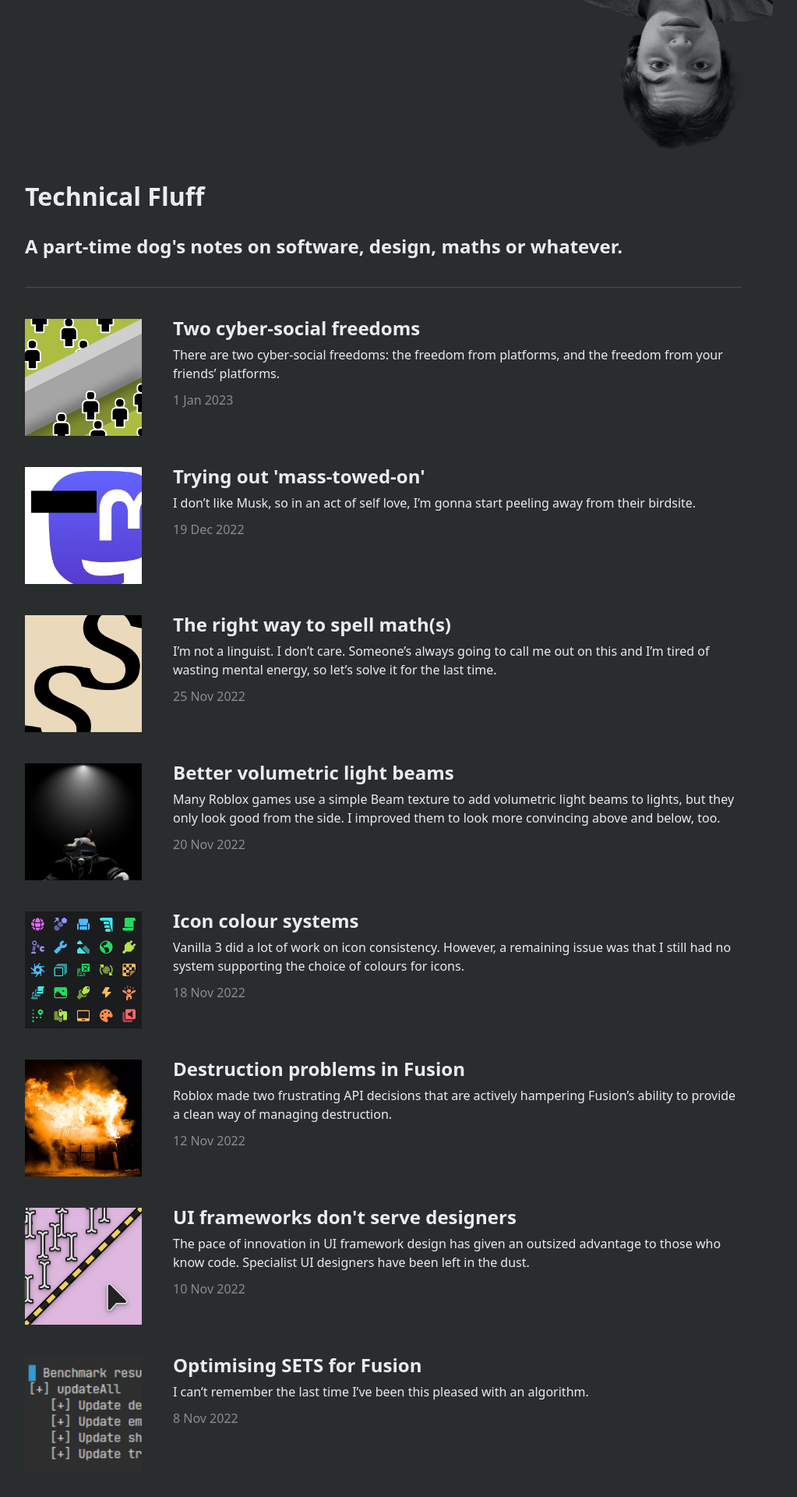
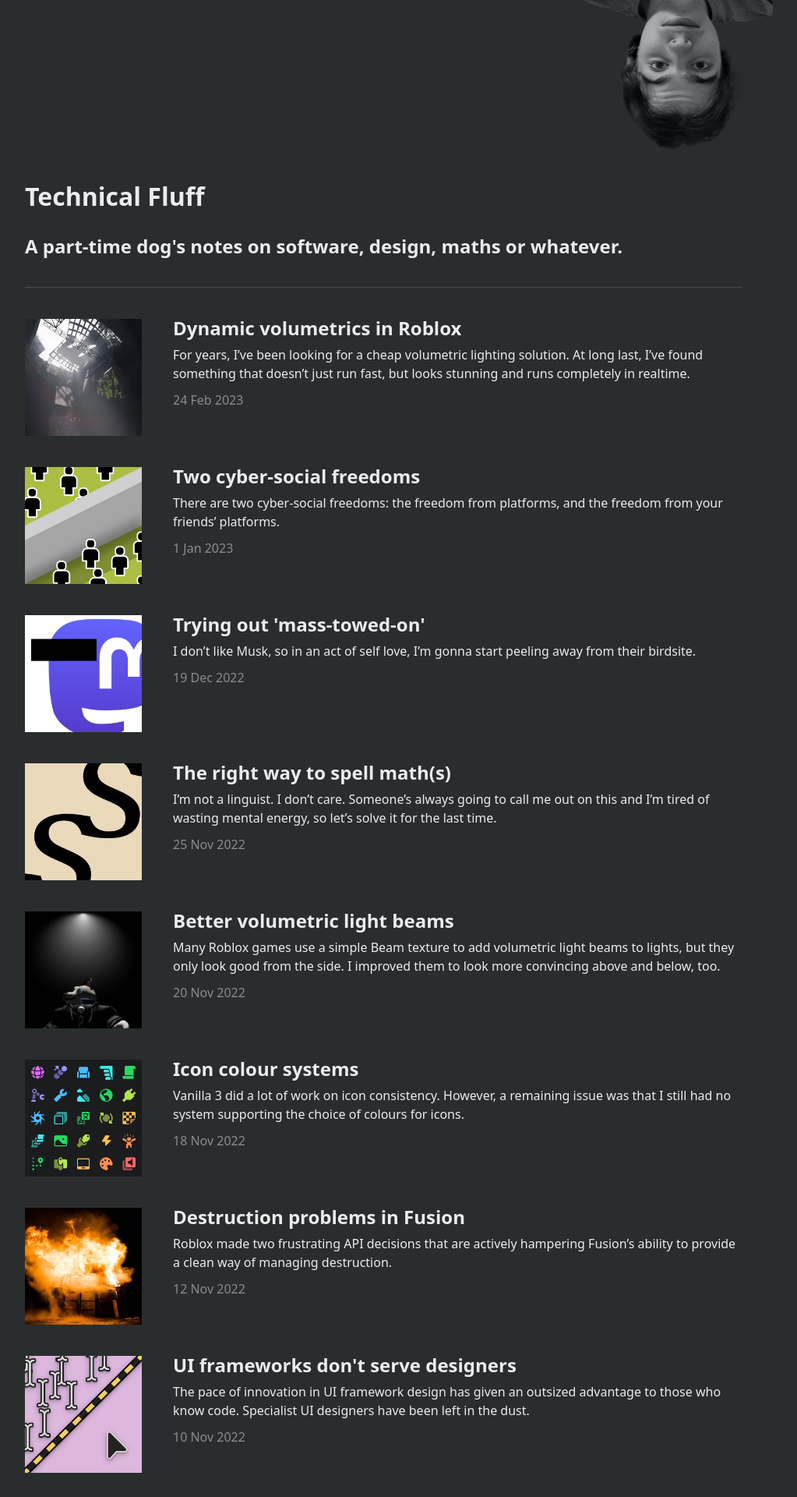
Before and after one commit to dphfox/technical-fluff, a Jekyll site: the page built from index.markdown, in a window 1280 px wide. Shown: the top 1920 px of the page at 78% size, without its empty margins (148-1171 px from the left). Built offline with Jekyll 4.4.1, drawn with Linux system fonts in a browser that asks for light colours; some web fonts are replaced; some of the changed lines change nothing that is shown.

Commit message:
Dynamic volumetrics in Roblox

```diff
--- /dev/null
+++ b/_posts/2023-02-24-dynamic-volumetrics-in-roblox.markdown
@@ -0,0 +1,335 @@
+---
+layout: post
+title:  "Dynamic volumetrics in Roblox"
+image:
+  path: "/assets/posts/dynamic-volumetrics-in-roblox/thumb.jpg"
+  width: 256
+  height: 256
+---
+
+For years, I've been looking for a cheap volumetric lighting solution. At long
+last, I've found something that doesn't just run fast, but looks stunning and
+runs completely in realtime.
+
+This blog post is intended as a dense overview of a naïve implementation. This
+blog post does *not* cover all aspects of making a production-ready volumetric
+fog system for Roblox, as that would be far too broad. Instead, this post
+focuses on the crux of the technique - the key elements that make it what it is.
+
+## Inspiration
+
+I was originally inspired by the volumetric fog implementation used in the
+Source 2 engine, most notably for Half Life: Alyx. Being a VR game, their
+volumetric fog solution couldn't be too expensive, so rather than opting for
+expensive ray-tracing methods, they employed a camera-aligned froxel grid system
+where nearby lights could populate the froxel grid with lighting information,
+later resampled as part of a post processing step to collect information about
+light scattered into the light path of a pixel.
+
+Their results looked quite pleasing, aside from some aliasing artifacts from the
+finite resolution of the froxels and a short-lived gap in the lighting when snap
+turning.
+
+<iframe width="560" height="315" src="https://www.youtube-nocookie.com/embed/G-XwwRzDnd0" title="YouTube video player" frameborder="0" allow="accelerometer; autoplay; clipboard-write; encrypted-media; gyroscope; picture-in-picture; web-share" allowfullscreen></iframe>
+
+## The idea
+
+Roblox already implements a volumetric lighting system, but it doesn't render it
+to the screen as fog. Instead, it uses it as a high-performance option for
+approximating realtime lighting on objects. This has existed in the engine for
+years and has been implemented across mobile, desktop and console:
+
+<iframe width="560" height="315" src="https://www.youtube-nocookie.com/embed/blfKzsAGa6I" title="YouTube video player" frameborder="0" allow="accelerometer; autoplay; clipboard-write; encrypted-media; gyroscope; picture-in-picture; web-share" allowfullscreen></iframe>
+
+This data structure already stores volumetric information about lights, albeit
+at a low resolution compared to modern volumetric lighting standards. Ideally we
+would resample this data structure to collect information about in-scattered
+light, however Roblox does not support user shaders or custom post processing
+effects of this nature. Instead, we'll need to use existing engine features to
+somehow sample the colour of the lighting throughout 3D space, and somehow
+accumulate that on-screen to represent the in-scattered light.
+
+## Voxel resampling and integration
+
+The first problem to solve is simple - how do you sample the voxel grid?
+
+Prior experimental solutions often use a stack of translucent planes to act as
+shadow catchers, usually either by layering parts or creating layered meshes.
+
+<iframe width="560" height="315" src="https://www.youtube-nocookie.com/embed/xianQjZb0QY" title="YouTube video player" frameborder="0" allow="accelerometer; autoplay; clipboard-write; encrypted-media; gyroscope; picture-in-picture; web-share" allowfullscreen></iframe>
+
+This is a terrible idea. It's true that the end result looks pretty, but this
+bleeds your framerate dry due to Roblox simply not being designed to handle that
+sort of thing. It's overdraw at its very worst, and matters aren't helped here
+by the way these surfaces catch shadows - by using the highest quality lighting
+engine available. This is a recipe for disaster.
+
+However, it's not entirely terrible. The idea of subdividing a volume into
+planes of shadow catchers has precedent in the real world, perhaps most
+obviously in Blender's realtime volumetric lighting solution for Eevee:
+
+![Comparing a finished Eevee render of a fog cube to an in-progress render. The in-progress render shows the cube is sliced by Eevee along the camera's Z axis.](/assets/posts/dynamic-volumetrics-in-roblox/EeveeVolume.jpg)
+
+In the limit, this is equivalent to integrating the lighting over the whole
+volume. We're performing a finite approximation of that integral by point
+sampling along a single axis. Indeed, Eevee's approach is to accumulate point
+samples at various depths and average them out to create a gradually-refining
+approximation of the true value of the lighting.
+
+For this reason, I decided to start by thinking about a froxel grid. The idea
+was to point sample the voxel grid from the centre of each froxel, and recast
+the sampled lighting information throughout the entire froxel. For this to work,
+we would need a low-quality light catcher positioned at the centroid of each
+froxel, which forms the projected shape of the froxel as seen from the camera
+when recasting light.
+
+That last step luckily isn't tricky, because given that Roblox uses a simple
+perspective projection, all cross-sections of a camera aligned frustum - when
+projected to the screen - share the exact same rectangular shape. This means a
+camera aligned froxel grid in 3D space projected onto the screen appears as a
+multi-layered uniform grid, due to cancelling out the foreshortening effects of
+perspective projection. Thus, any such light catcher need only be a camera
+aligned quad, so long as we do not expect to decouple the frustum from the
+camera.
+
+## Sacrificing control for light catching optimisations
+
+The next step is to decide on a light catching mechanism. Any remotely heavy
+instances such as handle adornments or surface GUIs were immediately ruled out.
+That left such instances as `Beam` and `ParticleEmitter`, intended for simpler
+visual effects. Of these, I chose `ParticleEmitter` to take advantage of engine
+optimisations related to the positioning and rendering of large numbers of
+3D points as camera aligned quads.
+
+However, as much as we earn in rendering and memory optimisations, we lose in
+control; `ParticleEmitter` does not allow for manual placement of particles.
+Instead, all particles must be processed through a point physics simulation.
+This was the next big problem to overcome, and required abandoning the prior
+idea of a pure froxel grid of point samples.
+
+The arrangement of froxels as seen from the camera was non-negotiable - the
+froxels *had* to line up correctly otherwise the final image would be far too
+unstable and unpredictable, leading to many difficulties especially around
+blending froxels. Notably, the
+[proof of concept](https://www.youtube.com/watch?v=enA4DrRN-jY) did *not*
+preserve this, hence why the overall effect is extremely smooth; this was to
+compensate for uneven positioning.
+
+However, the Z distribution of froxels was malleable; the only difference that
+the Z distribution made was to change the perpendicular depth of the sampling
+points, which if formed into camera aligned quads would need to be scaled
+proportionally to offset the foreshortening effect. This meant that the actual
+depth of the froxels did not matter, and so imprecision could be afforded
+here. The only visible artifact would be a slight inconsistency between areas of
+the rendered image when sampling areas of high contrast, due to sampling
+different areas of the voxel grid. However, the artifacts should only manifest
+at low Z resolution, and/or when the far plane is distant compared to the near
+plane.
+
+All of that is to say that each line of froxels at a given X and Y index can be
+represented as a single particle system travelling from the near plane to the
+far plane. The specific perpendicular distances of each point simulated by the
+particle system does not matter as long as the appropriate size sequence is set
+on the particle system. This is the approach I ended up using.
+
+<iframe width="560" height="315" src="https://www.youtube-nocookie.com/embed/b0jQH852u9s" title="YouTube video player" frameborder="0" allow="accelerometer; autoplay; clipboard-write; encrypted-media; gyroscope; picture-in-picture; web-share" allowfullscreen></iframe>
+
+One nice side effect I noticed during testing here was that Roblox seems to
+sample the voxel grid multiple times for a single particle, perhaps once at
+each vertex if I had to hazard a guess. However, the samples do seem to be
+averaged at least slightly, so the overall look is still blocky, albeit still
+representative of the shape of the lighting to some small extent. This has the
+unfortunate consequence that the way a froxel samples its light is anisotropic,
+probably, but it probably won't be noticeable or significant.
+
+## Recasting and froxel blending
+
+Now that our light catching quads are positioned appropriately in 3D space and
+are sampling the voxel grid adequately, we need to configure them to recast
+their light and blend togther in a pleasing fashion. Some of this work is done
+for us already; `ParticleEmitter` performs feathering against the depth buffer
+for us as long as the quads exactly face the camera. We just need to figure out
+how to make them blend with each other.
+
+It should be self-evident that any order-dependent blending is not going to cut
+it here. We already sacrificed control over the specific perpendicular depth of
+our quads long ago, so we're strictly limited to OIT methods unless you enjoy
+flickering and shimmering. This rules out traditional alpha blending completely.
+
+However, Roblox *does* have an order-independent blending mode - additive.
+Additive blending is technically a form of OIT because addition is an
+associative operation, so the order of the blended items does not matter. We
+will employ that here to remove the sorting artifacts from the end result;
+however, this means that our volumetric lighting system on its own won't be able
+to simulate out-scattering or light extinction. Of course, we should note here
+that our system is also completely incapable of simulating out-scattering or
+light extinction between light sources and surfaces anyway, but
+[since Roblox's rendering already sacrifices physics on the altar of graphics](http://c0de517e.blogspot.com/2019/05/seeing-whole-physically-based-picture.html),
+our physical inaccuracy here doesn't really matter.
+
+Next, we need to smoothly blend our light catching quads together. The quad
+should be maximally bright in the centre, then gradually trade brightness with
+the adjacent quad until the adjacent quad is maximally bright. Right now though,
+our quads don't touch the centres of adjacent quads - instead, they only reach
+halfway so that they don't overlap. The scale can be doubled to address this,
+such that there's enough room to completely blend from one quad centre to the
+next. Note that this will double the amount of overdraw.
+
+Now to craft the texture for the quads. Consider the square formed by the
+centres of four quads adjacent to each other. At each corner, there should be
+maximal contribution from that one quad, and zero contribution from the others.
+As we move vertically, the contribution should linearly trade off between the
+top and bottom quads, and as we move horizontally, the same should occur between
+the left and right quads. In other words, we should bilinearly interpolate the
+contribution of the quads within that square. It's simple enough to write a
+program that calculates the individual contribution for one of the square's
+corners, then copy it around a centre point to yield the final quad contribution
+texture.
+
+<figure>
+	<img src="/assets/posts/dynamic-volumetrics-in-roblox/QuadTexture.png" alt="The basic bilinear interpolation texture used by each quad.">
+</figure>
+
+By placing four instances of the contribution texture at each corner of the
+square, assigning each a colour and then additively blending them together, you
+can see the bilinear interpolation occur:
+
+<figure>
+	<img src="/assets/posts/dynamic-volumetrics-in-roblox/QuadBlending.png" alt="Demonstrating how the texture blends with itself additively.">
+</figure>
+
+This is what will allow us to smooth out the results of our point sampling. Even
+if there are step differences between adjacent samples, this interpolation
+ensures a minimum C0/G0 continuity across the entire cross-section, and as such
+vastly improves the visual quality of the result.
+
+However, this blending approach is not without issue. The primary issue is that
+the blending between adjacent samples occurs *after transparency has been
+applied*, which means the number of available bits to represent the precise
+colour gradients needed may be severely reduced. In the worst case, this can
+lead to serious banding artifacts caused by the finite colour depth of the
+framebuffer. Discussions about how best to address and mask these issues fall
+outside of the scope of this post, however, and deserve their own analyses and
+explanations one day. For the time being, it is left as an exercise to the
+reader.
+
+![Demonstrating highly visible colour banding artifacts due to limited colour depth.](/assets/posts/dynamic-volumetrics-in-roblox/ColourBanding.jpg)
+
+The secondary issue is to do with light leaking. As the scale of the quads
+increase, they can contribute light to areas of the scene which appear further
+away from the point sample. Since we don't account for occlusion, it's
+theoretically very possible for contributed light to pass through walls and
+other scene geometry. However, Roblox's multiple samples per particle, as well
+as existing light leaking through thin walls in their own voxel representation,
+effectively mask any leaking that would otherwise occur due to our blending, so
+the issue is not considered important enough to warrant a fix.
+
+By this point, you should have all of the pieces to assemble a barebones
+implementation of a volumetric lighting system. It's far from production ready,
+and will suffer huge visual artifacting in all but the most optimal conditions,
+but it should give you an impression of what the technique is capable of.
+
+<iframe width="560" height="315" src="https://www.youtube-nocookie.com/embed/SNV6MkQSwZE" title="YouTube video player" frameborder="0" allow="accelerometer; autoplay; clipboard-write; encrypted-media; gyroscope; picture-in-picture; web-share" allowfullscreen></iframe>
+
+## Demonstration
+
+It's all well and good producing a volumetric lighting technique that works in
+theory, but my true motive is to get as many people to care about high quality
+volumetric lighting as possible. The best way to do that is to get people to
+actually *use it*, and show that there's good demand for it. As a result, I've
+poured extra time into making a full implementation of the technique described
+here, and addressing the various places it falls down using further techniques
+not described here for brevity. To show you what a full system can be capable of,
+and hopefully to get you inspired and excited for volumetric lighting, I've
+taken a few screenshots of the full system in action in a few places.
+
+If you'd like to use it in your own game, I'm distributing it under the VOLUMIKA
+brand name. [Check out the promotional page here if you're interested.](https://elttob.uk/go/volumika)
+
+*All following screenshots use Future lighting. Click any shot for the full
+uncompressed 4K file. This blog post only covers a subset of the techniques used
+in the production of these shots, as mentioned above.*
+
+[![The first puzzle of Interval with volumetric fog.](/assets/posts/dynamic-volumetrics-in-roblox/Interval1.jpg)](/assets/posts/dynamic-volumetrics-in-roblox/Interval1.png)
+[![The last puzzle of Interval with volumetric fog.](/assets/posts/dynamic-volumetrics-in-roblox/Interval2.jpg)](/assets/posts/dynamic-volumetrics-in-roblox/Interval2.png)
+[![The Mansion of Wonder statues lit up with volumetric fog.](/assets/posts/dynamic-volumetrics-in-roblox/MansionOfWonder1.jpg)](/assets/posts/dynamic-volumetrics-in-roblox/MansionOfWonder1.png)
+[![A deep purple fog in the background of a room in the Mansion of Wonder.](/assets/posts/dynamic-volumetrics-in-roblox/MansionOfWonder2.jpg)](/assets/posts/dynamic-volumetrics-in-roblox/MansionOfWonder2.png)
+
+## Limitations
+
+As with any technique of such absurdity, this method does have some drawbacks
+and some pain points.
+
+Firstly, as alluded to earlier, all light contribution to the scene is fully
+additive. This can lead to scenes becoming overly bright and blown out quite
+easily, because there's no light extinction to counteract it. This especially
+hurts outdoor usage and makes it hard to represent denser participating media;
+this technique is best at representing misty conditions rather than smoggy or
+thick conditions.
+
+As an example, here's an outdoor scene with only volumetric fog - the extra
+light contribution blows out the scene, because the entire fog volume is lit up
+with bright sunlight.
+
+![An outdoor scene blown out by bright fog.](/assets/posts/dynamic-volumetrics-in-roblox/OutdoorBlowout.jpg)
+
+If you're looking for a thick foggy look instead, the effects of light
+extinction *can* be partially modelled by fading to black as you progress
+through the fog. This simulates light being out-scattered or absorbed as it
+travels from surfaces to the camera. This is best achieved by removing any
+`Atmosphere` instance in your place, setting `Lighting.FogColor` to black,
+setting `Lighting.FogStart` and `Lighting.FogEnd` to the near and far planes
+of your fog frustum, and setting a black skybox. The results are much thicker
+looking and less 'misty' in nature, though of course these fog settings apply
+globally and so may be too heavy-handed for your use case.
+
+![An outdoor scene demonstrating the extinction approximation.](/assets/posts/dynamic-volumetrics-in-roblox/Extinction.jpg)
+
+Of course, it wouldn't be a computer graphics limitations section without
+talking about the dangers of translucent geometry. As mentioned earlier, the
+`ParticleEmitter` instances we're using perform feathering around geometry by
+sampling the depth buffer. Translucent geometry, of course, does not write to
+the depth buffer. This means that any volumetric fog intersecting with
+translucent objects will reveal lines where the quads used for recasting light
+intersect the scene. Common culprits here are water, glass, and any part with a
+non-zero transparency.
+
+It's also worth noting the same effect will occur on lower graphics quality
+levels, or on mobile devices where there are additional restrictions on use of
+the depth buffer. In these situations, the `ParticleEmitter` depth feathering
+effect will switch off and cause these lines to show across all surfaces.
+
+![Demonstrating intersection lines on a water surface.](/assets/posts/dynamic-volumetrics-in-roblox/WaterLines.jpg)
+
+## Next steps
+
+As I mentioned before, my true intention with this system is to show the
+engineers working on the Roblox engine that there's an appetite for this feature
+to be implemented officially. My personal stance is that volumetric lighting is
+the single most overlooked feature of a complete lighting designer's toolkit,
+and having any amount of it can instantly bump up the appeal of a scene. It is
+especially useful when dealing with non-pristine scenes where the air isn't
+completely clean, and might instead be carrying dust, sand or snow particles.
+
+The thing I want to point out with this technique is that *Roblox has a
+volumetric lighting solution running on every one of their supported platforms
+today.* All that needs to be done to enable beautiful fog effects is to sample
+it in a post processing pass - that's the only thing I've had to replicate here.
+I understand if not all platforms have the required GPU features, but it's not
+impossible to gracefully degrade, and it'll be fantastic for those who play on
+supported hardware.
+
+It's true that perhaps the 4×4×4 voxels are somewhat low resolution compared to
+most volumetric fog implementations, but that's *still* plenty of resolution for
+capturing the most important, broad-scale effects. It's also true that Roblox's
+sunlight calculations are hardly precise. However, especially considering the
+range of hardware that Roblox targets, high fidelity details can absolutely take
+a back seat. What's more important is the availability of the effect at all,
+because without it, we lose a vital tool.
+
+So, if any rendering engineers at Roblox are taking a glance through here, maybe
+I could inspire your next hack week project. Trust me, you'd be the community
+favourite ;)
+
+In the meantime, we'll keep on abusing the features we *do* have, in search of
+the highest quality pixels for the world's eyeballs.
--- a/_sass/site-main.scss
+++ b/_sass/site-main.scss
@@ -262,8 +262,8 @@
 */
 
 article > * {
-    margin-top: 2.5rem;
-    margin-bottom: 2.5rem;
+    margin-top: 1.5rem;
+    margin-bottom: 1.5rem;
 }
 
 article > *:first-child {
@@ -314,6 +314,13 @@
     width: 100%;
     max-height: 20rem;
     object-fit: contain;
+}
+
+article iframe {
+    width: calc(100% + var(--gutter-size)*2);
+	height: auto;
+	aspect-ratio: 1.7778;
+    margin-left: calc(var(--gutter-size)*-1);
 }
 
 article pre,
```
Also changed, not shown: assets/posts/dynamic-volumetrics-in-roblox/ColourBanding.jpg (added), assets/posts/dynamic-volumetrics-in-roblox/EeveeVolume.jpg (added), assets/posts/dynamic-volumetrics-in-roblox/Extinction.jpg (added), assets/posts/dynamic-volumetrics-in-roblox/Interval1.jpg (added), assets/posts/dynamic-volumetrics-in-roblox/Interval2.jpg (added), assets/posts/dynamic-volumetrics-in-roblox/MansionOfWonder1.jpg (added), assets/posts/dynamic-volumetrics-in-roblox/MansionOfWonder2.jpg (added), assets/posts/dynamic-volumetrics-in-roblox/OutdoorBlowout.jpg (added), assets/posts/dynamic-volumetrics-in-roblox/QuadBlending.png (added), assets/posts/dynamic-volumetrics-in-roblox/QuadTexture.png (added), assets/posts/dynamic-volumetrics-in-roblox/WaterLines.jpg (added), assets/posts/dynamic-volumetrics-in-roblox/thumb.jpg (added), 4 other files.
